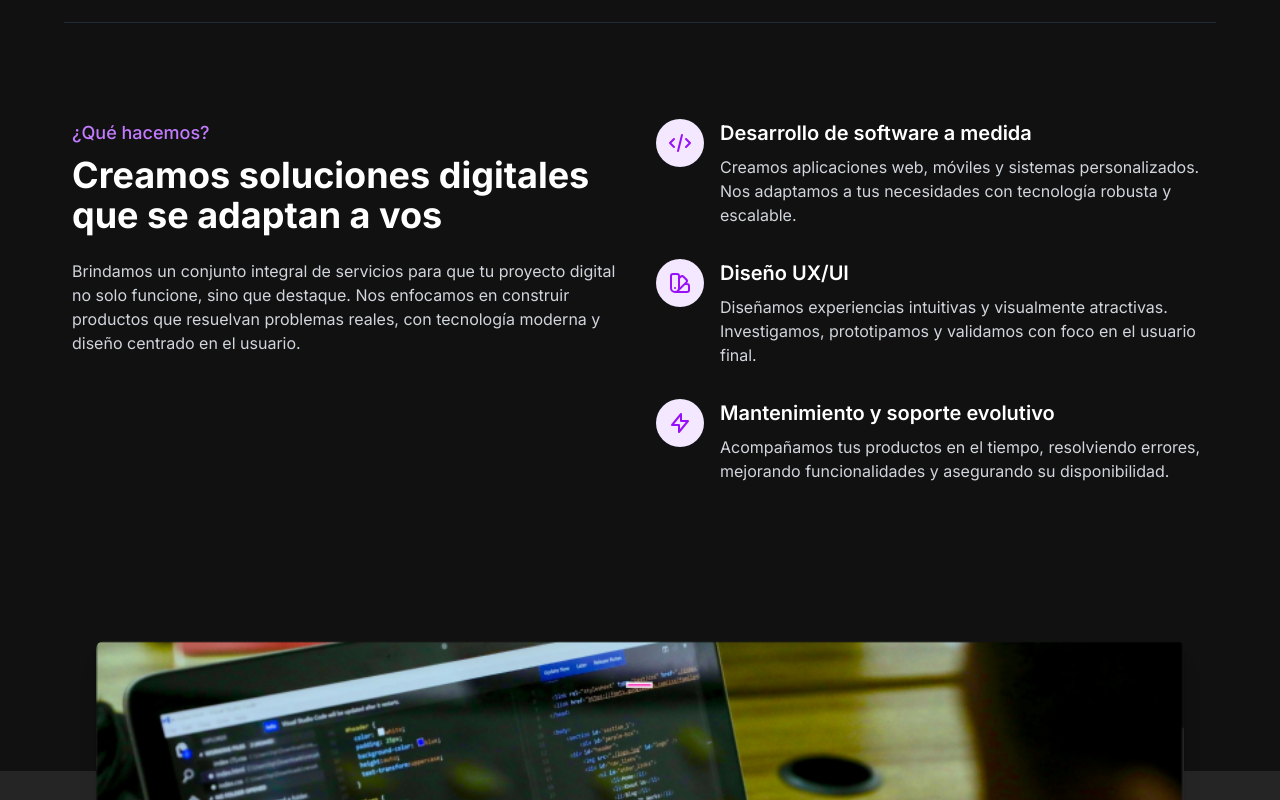
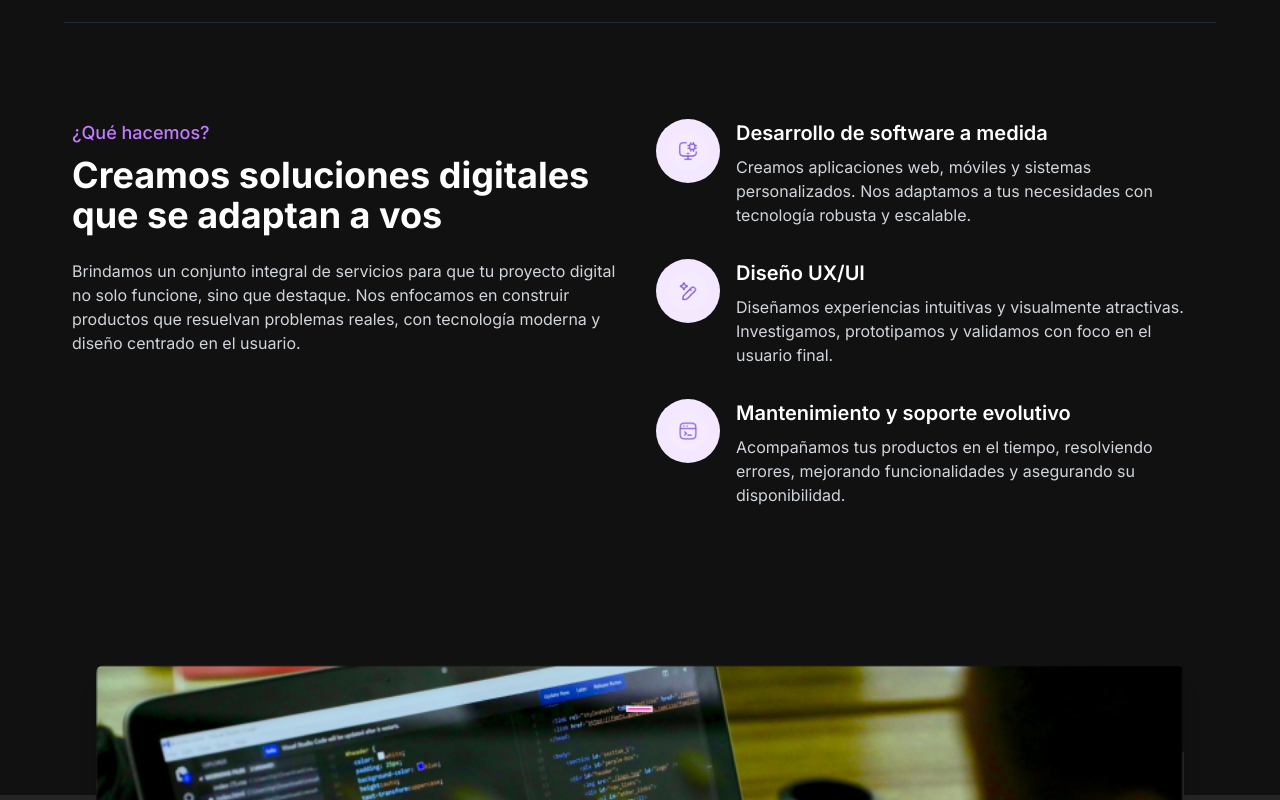
Before and after one commit to Mathias-Ezler/TeHacemos, an Astro site: page / in a window 1280 px wide. Shown: the part 1020-1820 px from the top of the page. Built offline with nearby package versions, Linux system fonts and the light colour scheme; Astro itself is replaced by a stand-in of ours.

Commit message:
edit: minecraft

```diff
--- a/src/components/Form.astro
+++ b/src/components/Form.astro
@@ -4,7 +4,7 @@ import Layout from "../layouts/Layout.astro"
 ---
 <section class="bg-black text-white py-16 " id="contacto">
     <div class="container mx-auto px-4">
-      <div class="grid grid-cols-1 md:grid-cols-2 gap-8">
+      <div class="grid grid-cols-1 md:grid-cols-2 gap-2">
         <!-- Imagen izquierda -->
         <div class="flex items-center justify-center">
           <img
@@ -19,7 +19,7 @@ import Layout from "../layouts/Layout.astro"
           <h2 class="text-3xl font-bold mb-2">Contactanos !</h2>
           <p class="text-gray-400 mb-6">Escribinos tu dudas o proyectos en mente, es GRATIS!</p>
 
-          <form class="grid grid-cols-1 md:grid-cols-2 gap-4">
+          <form class="grid grid-cols-1 md:grid-cols-2 gap-5">
             <!-- Primera fila: Nombres y Apellidos -->
             <div class="space-y-2">
               <label for="nombres" class="block text-sm">Nombre</label>
--- a/src/components/Services.astro
+++ b/src/components/Services.astro
@@ -20,9 +20,7 @@
            <!-- Servicio 1 -->
           <div class="flex items-start space-x-4">
             <div class="bg-purple-100 rounded-full p-3 flex-shrink-0">
-                <svg xmlns="http://www.w3.org/2000/svg" class="w-6 h-6 text-purple-600" fill="none" viewBox="0 0 24 24" stroke="currentColor">
-                  <path stroke-linecap="round" stroke-linejoin="round" stroke-width="2" d="M10 20l4-16m4 4l4 4-4 4M6 16l-4-4 4-4" />
-                </svg>
+              <img src="/img/F.png" alt="Ícono servicio 1" class="w-10 h-10 object-contain" />
             </div>
             <div>
               <h4 class="text-xl font-semibold mb-2">Desarrollo de software a medida</h4>
@@ -31,12 +29,11 @@
               </p>
             </div>
           </div>
+
           <!-- Servicio 2 -->
           <div class="flex items-start space-x-4">
             <div class="bg-purple-100 rounded-full p-3 flex-shrink-0">
-                <svg xmlns="http://www.w3.org/2000/svg" class="w-6 h-6 text-purple-600" fill="none" viewBox="0 0 24 24" stroke="currentColor">
-                  <path stroke-linecap="round" stroke-linejoin="round" stroke-width="2" d="M7 21a4 4 0 01-4-4V5a2 2 0 012-2h4a2 2 0 012 2v12a4 4 0 01-4 4zm0 0h12a2 2 0 002-2v-4a2 2 0 00-2-2h-2.343M11 7.343l1.657-1.657a2 2 0 012.828 0l2.829 2.829a2 2 0 010 2.828l-8.486 8.485M7 17h.01" />
-                </svg>
+              <img src="/img/F1.png" alt="Ícono servicio 2" class="w-10 h-10 object-contain" />
             </div>
             <div>
               <h4 class="text-xl font-semibold mb-2">Diseño UX/UI</h4>
@@ -45,12 +42,11 @@
               </p>
             </div>
           </div>
+
           <!-- Servicio 3 -->
           <div class="flex items-start space-x-4">
             <div class="bg-purple-100 rounded-full p-3 flex-shrink-0">
-                <svg xmlns="http://www.w3.org/2000/svg" class="w-6 h-6 text-purple-600" fill="none" viewBox="0 0 24 24" stroke="currentColor">
-                  <path stroke-linecap="round" stroke-linejoin="round" stroke-width="2" d="M13 10V3L4 14h7v7l9-11h-7z" />
-                </svg>
+              <img src="/img/F2.png" alt="Ícono servicio 3" class="w-10 h-10 object-contain" />
             </div>
             <div>
               <h4 class="text-xl font-semibold mb-2">Mantenimiento y soporte evolutivo</h4>
@@ -59,6 +55,7 @@
               </p>
             </div>
           </div>
+
           </div>
         </div>
       </div>
```
Also changed, not shown: public/img/F.png (added), public/img/F1.png (added), public/img/F2.png (added). Lines whose indentation alone changed are shown as unchanged.
